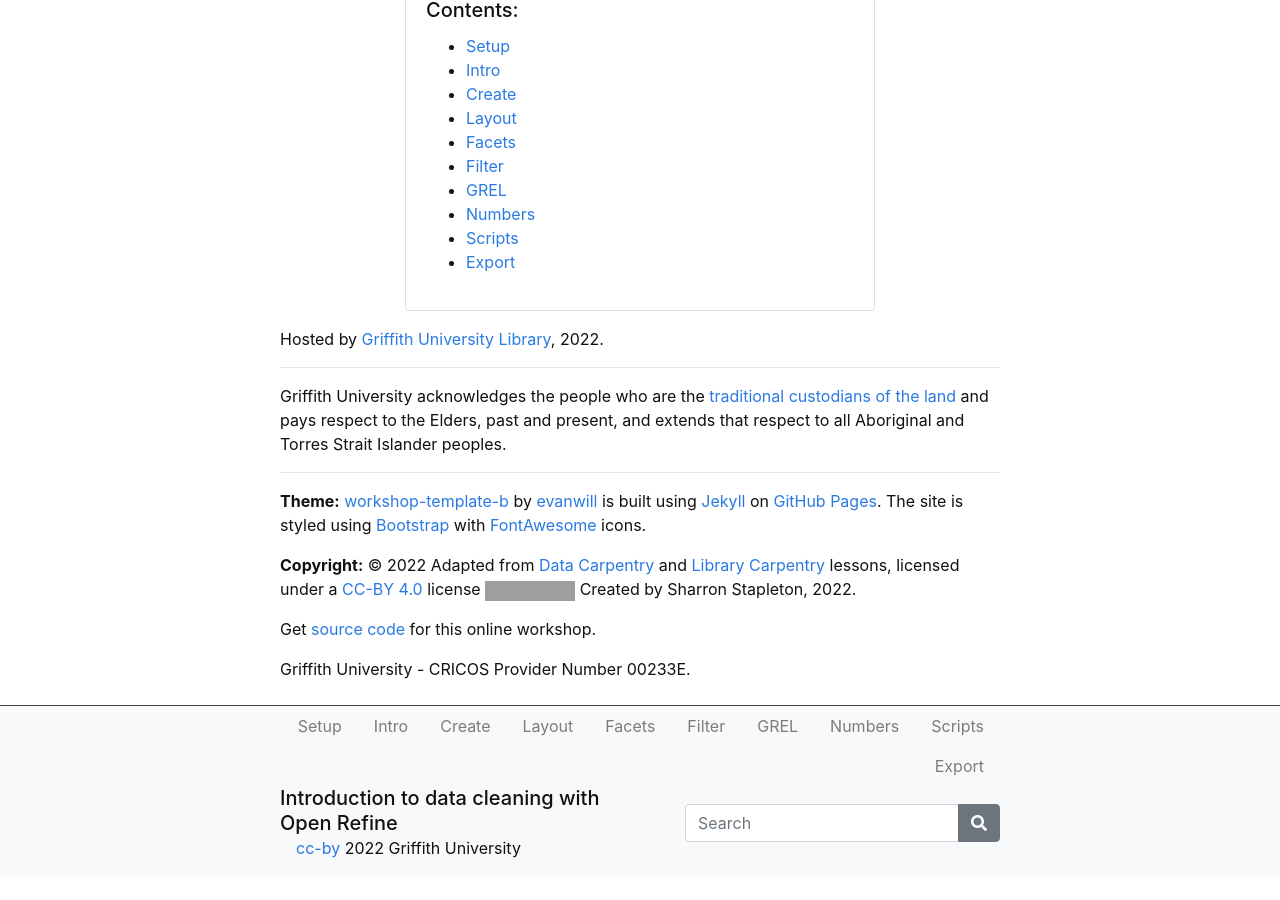
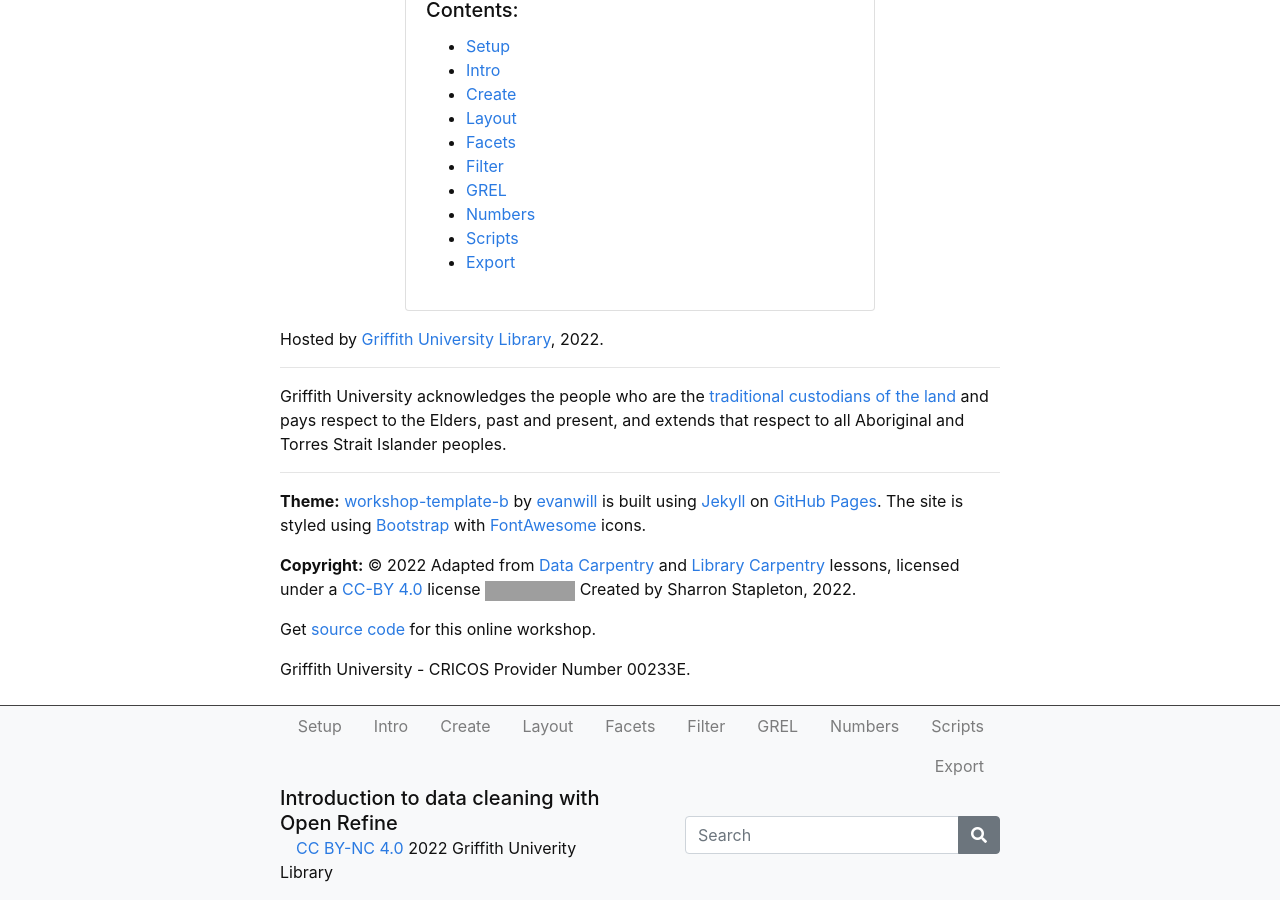
Before and after one commit to GriffithUniLibrary/data-cleaning-intro, a Jekyll site: the page built from index.md, in a window 1280 px wide and 900 px high, scrolled down 937 px. Built offline with Jekyll 4.4.1, drawn with Linux system fonts in a browser that asks for light colours; before the commit the page ends 1813 px from its top, so only the background shows below that; grey boxes are pictures that could not be loaded.

Commit message:
Update footer.html

```diff
--- a/_includes/footer.html
+++ b/_includes/footer.html
@@ -11,7 +11,7 @@
         <div class="col-md">
           <a class="h5" href="{{ '/' | absolute_url }}">{{ site.title }}</a>
           <br>
-          <span class="pl-3"><a href="https://creativecommons.org/licenses/by/4.0/">cc-by</a> {{ site.pub_year }} Griffith University</a></span>
+          <span class="pl-3"><a href="https://creativecommons.org/licenses/by-nc/4.0/">CC BY-NC 4.0</a> {{ site.pub_year }} {{ site.author }}</span>
         </div>
         <div class="col-md">
           {% if site.search == true %}
```
